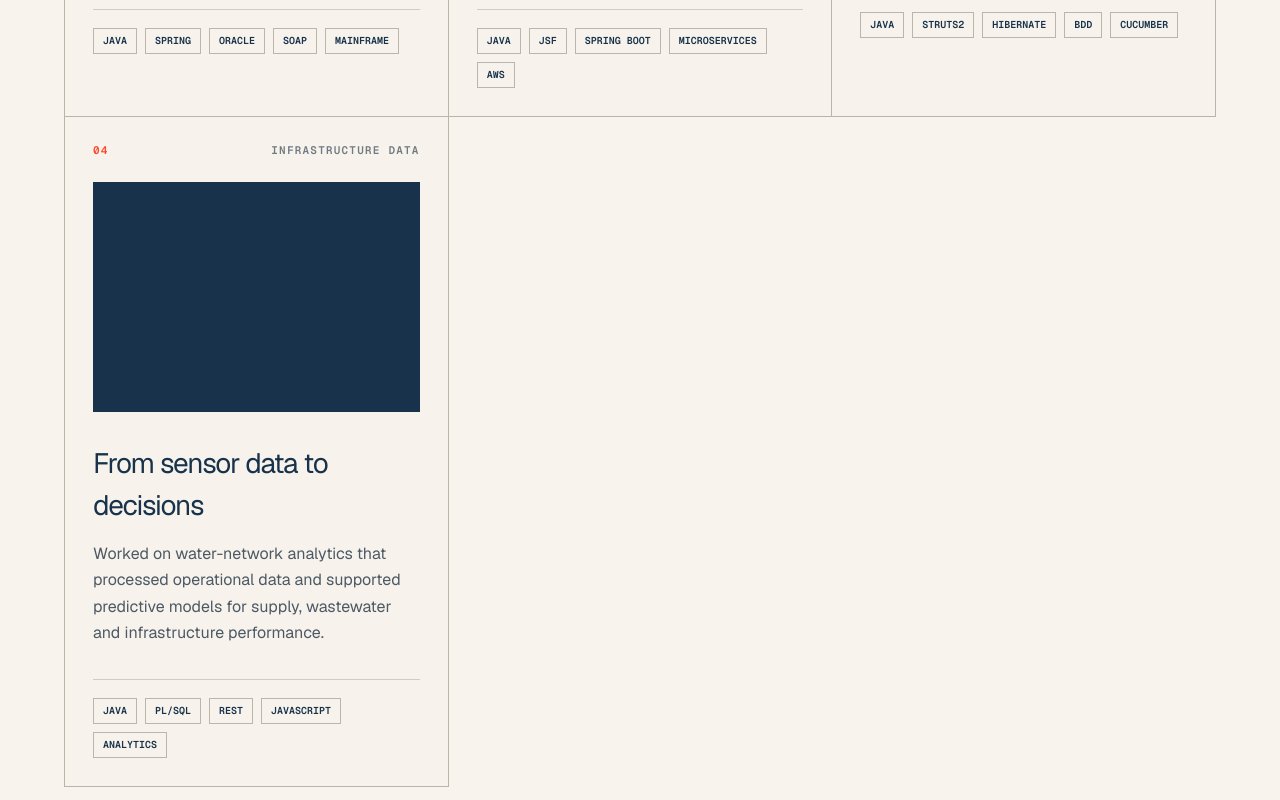
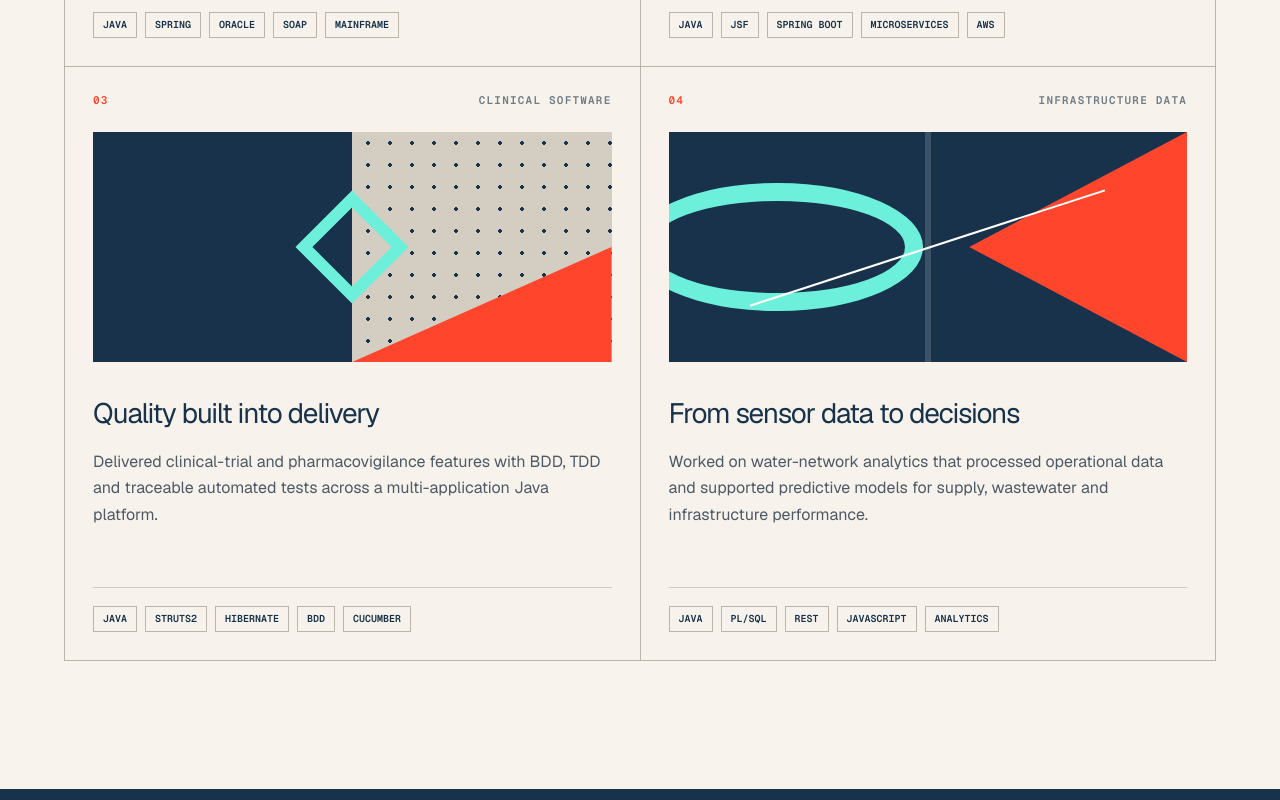
Before and after one commit to Findmucker/eduardo-carvalho-cv, a Next.js app: page / in a window 1280 px wide. Shown: the part 1860-2660 px from the top of the page. Built offline with nearby package versions, Linux system fonts and the light colour scheme.

Commit message:
Expand CV layout for richer career evidence

```diff
--- a/app/globals.css
+++ b/app/globals.css
@@ -85,7 +85,7 @@ nav a:hover, nav a:focus-visible { color: white; }
 .section-heading .section-kicker { grid-column: 1 / -1; color: var(--coral); margin-bottom: -20px; }
 .section-heading h2, .experience-title h2, .toolkit-section h2 { margin: 0; font-size: clamp(48px, 6.1vw, 92px); line-height: .93; letter-spacing: -.065em; }
 .section-heading > p:last-child { margin: 0 0 5px; color: #4d5965; max-width: 520px; font-size: 17px; line-height: 1.6; }
-.project-grid { max-width: 1450px; margin: auto; display: grid; grid-template-columns: repeat(3, 1fr); border-top: 1px solid #bbb4a9; border-left: 1px solid #bbb4a9; }
+.project-grid { max-width: 1450px; margin: auto; display: grid; grid-template-columns: repeat(2, 1fr); border-top: 1px solid #bbb4a9; border-left: 1px solid #bbb4a9; }
 .project-card { padding: 28px; border-right: 1px solid #bbb4a9; border-bottom: 1px solid #bbb4a9; background: #f7f3ec; transition: transform .25s ease, box-shadow .25s ease; }
 .project-card:hover { transform: translateY(-8px); box-shadow: 0 20px 45px rgba(7,17,29,.11); z-index: 1; }
 .card-top { display: flex; justify-content: space-between; color: #707b84; font: 600 11px/1 var(--font-geist-mono), monospace; text-transform: uppercase; letter-spacing: .11em; }
@@ -103,6 +103,10 @@ nav a:hover, nav a:focus-visible { color: white; }
 .art-03 i:first-child { inset: 0 50% 0 0; background: var(--ink); }
 .art-03 i:nth-child(2) { width: 50%; height: 50%; bottom: 0; right: 0; background: var(--coral); clip-path: polygon(0 100%,100% 0,100% 100%); }
 .art-03 i:nth-child(3) { width: 80px; height: 80px; left: calc(50% - 40px); top: calc(50% - 40px); border: 12px solid var(--mint); transform: rotate(45deg); }
+.art-04 { background: var(--ink); background-image: linear-gradient(90deg, transparent 49.5%, rgba(255,255,255,.16) 49.5%, rgba(255,255,255,.16) 50.5%, transparent 50.5%); }
+.art-04 i:first-child { width: 56%; height: 56%; left: -7%; top: 22%; border: 18px solid var(--mint); border-radius: 50%; }
+.art-04 i:nth-child(2) { width: 42%; height: 100%; right: 0; top: 0; background: var(--coral); clip-path: polygon(100% 0, 100% 100%, 0 50%); }
+.art-04 i:nth-child(3) { width: 72%; height: 2px; left: 14%; top: 50%; background: white; transform: rotate(-18deg); }
 .project-card h3 { margin: 0; font-size: 28px; letter-spacing: -.04em; }
 .project-card > p { min-height: 116px; margin: 15px 0 22px; color: #4d5965; line-height: 1.65; }
 .project-card ul { list-style: none; padding: 18px 0 0; margin: 0; border-top: 1px solid #d1cbc1; display: flex; flex-wrap: wrap; gap: 8px; }
@@ -123,7 +127,7 @@ nav a:hover, nav a:focus-visible { color: white; }
 .toolkit-section { background: var(--paper-dark); color: var(--ink); }
 .section-heading.compact { display: block; margin-bottom: 70px; }
 .section-heading.compact .section-kicker { color: var(--coral); margin-bottom: 24px; }
-.skills-grid { max-width: 1450px; margin: auto; display: grid; grid-template-columns: repeat(4,1fr); border-top: 1px solid #aaa297; border-left: 1px solid #aaa297; }
+.skills-grid { max-width: 1450px; margin: auto; display: grid; grid-template-columns: repeat(5,1fr); border-top: 1px solid #aaa297; border-left: 1px solid #aaa297; }
 .skills-grid article { border-right: 1px solid #aaa297; border-bottom: 1px solid #aaa297; padding: 30px; }
 .skill-label { display: flex; gap: 18px; color: var(--ink); font: 700 13px/1 var(--font-geist-mono), monospace; text-transform: uppercase; }
 .skill-label span { color: var(--coral); }
```
